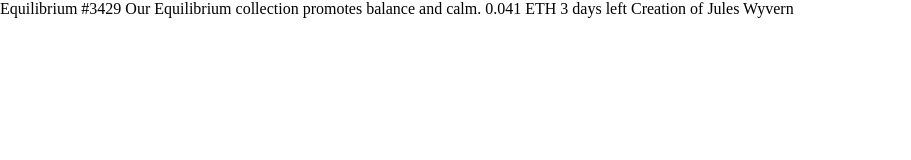
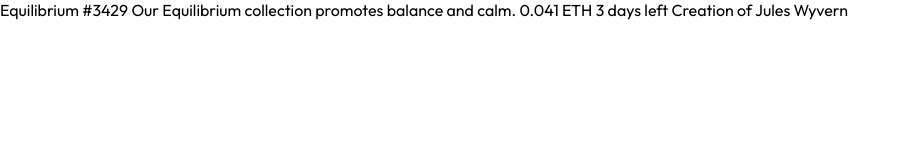
Before and after one commit to ryangholland/nft-preview-card-component, a plain HTML site: page index.html in a window 1280 px wide. Shown: the whole page, without its empty margins (0-911 px from the left). Drawn offline with Linux system fonts and the light colour scheme.

Commit message:
Add custom font

```diff
--- a/index.html
+++ b/index.html
@@ -8,6 +8,9 @@
 
   <title>Frontend Mentor | NFT preview card component</title>
   <link rel="stylesheet" href="style.css">
+  <link rel="preconnect" href="https://fonts.googleapis.com">
+  <link rel="preconnect" href="https://fonts.gstatic.com" crossorigin>
+  <link href="https://fonts.googleapis.com/css2?family=Outfit:wght@300;400;600&display=swap" rel="stylesheet">
 
 
 </head>
--- a/style.css
+++ b/style.css
@@ -17,6 +17,7 @@
 * {
   margin: 0;
   font: inherit;
+  font-family: "Outfit", sans-serif;
 }
 
 img,
```
